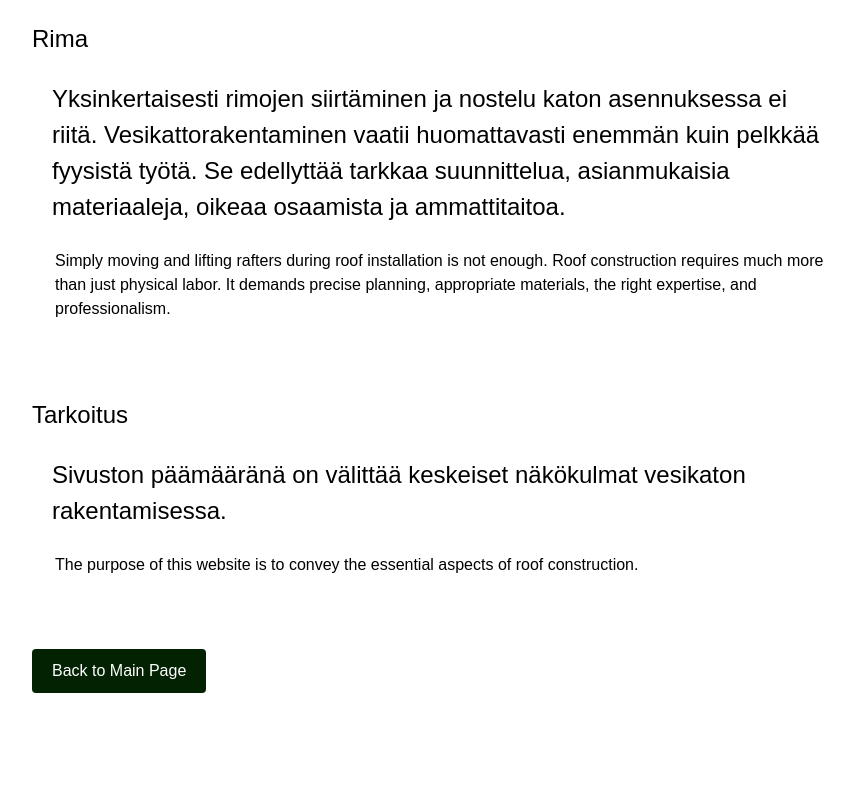
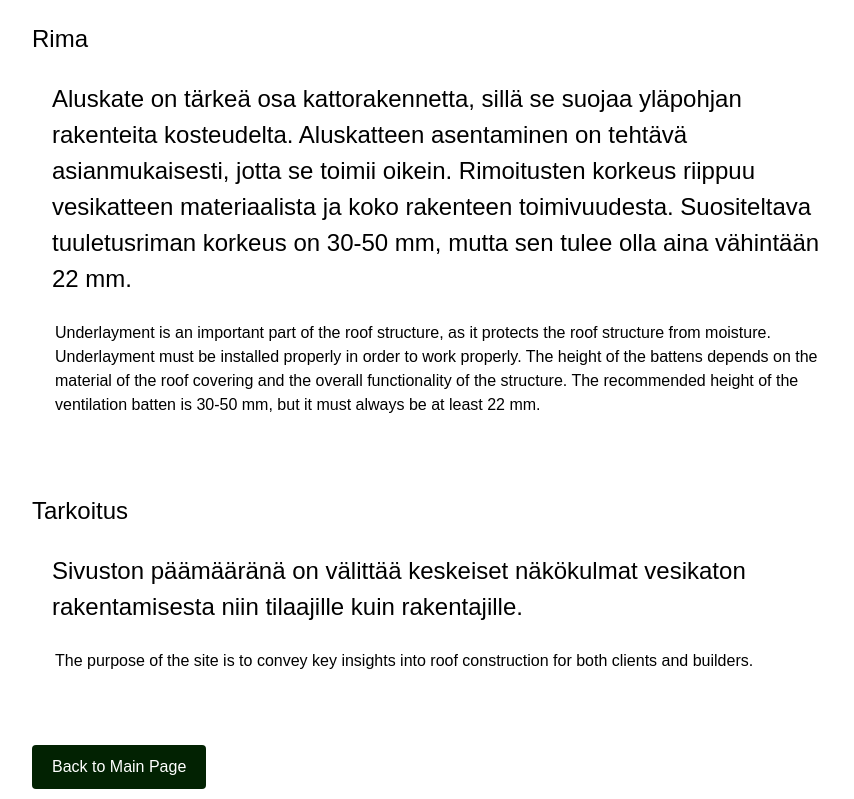
Before and after one commit to talonendm/rimat, a plain HTML site: page assets/html/info.html in a window 1280 px wide. Shown: the part 67-866 px from the top of the page, without its empty margins (210-1064 px from the left). Before the commit the page ends 800 px from the top, so only its background shows below. Drawn offline with Linux system fonts and the light colour scheme.

Commit message:
rimat RT info

```diff
--- a/assets/html/info.html
+++ b/assets/html/info.html
@@ -15,13 +15,13 @@
 
 
             <p>Rima</p>
-            <p class="fade-out">Yksinkertaisesti rimojen siirtäminen ja nostelu katon asennuksessa ei riitä. Vesikattorakentaminen vaatii huomattavasti enemmän kuin pelkkää fyysistä työtä. Se edellyttää tarkkaa suunnittelua, asianmukaisia materiaaleja, oikeaa osaamista ja ammattitaitoa.</p>
-            <p class="fade-out-en">Simply moving and lifting rafters during roof installation is not enough. Roof construction requires much more than just physical labor. It demands precise planning, appropriate materials, the right expertise, and professionalism.</p>
+            <p class="fade-out">Aluskate on tärkeä osa kattorakennetta, sillä se suojaa yläpohjan rakenteita kosteudelta. Aluskatteen asentaminen on tehtävä asianmukaisesti, jotta se toimii oikein. Rimoitusten korkeus riippuu vesikatteen materiaalista ja koko rakenteen toimivuudesta. Suositeltava tuuletusriman korkeus on 30-50 mm, mutta sen tulee olla aina vähintään 22 mm.</p>
+            <p class="fade-out-en">Underlayment is an important part of the roof structure, as it protects the roof structure from moisture. Underlayment must be installed properly in order to work properly. The height of the battens depends on the material of the roof covering and the overall functionality of the structure. The recommended height of the ventilation batten is 30-50 mm, but it must always be at least 22 mm.</p>
             <br>
 
             <p>Tarkoitus</p>
-            <p class="fade-out">Sivuston päämääränä on välittää keskeiset näkökulmat vesikaton rakentamisessa.</p>
-            <p class="fade-out-en">The purpose of this website is to convey the essential aspects of roof construction.</p>
+            <p class="fade-out">Sivuston päämääränä on välittää keskeiset näkökulmat vesikaton rakentamisesta niin tilaajille kuin rakentajille.</p>
+            <p class="fade-out-en">The purpose of the site is to convey key insights into roof construction for both clients and builders.</p>
 
 
 
```
